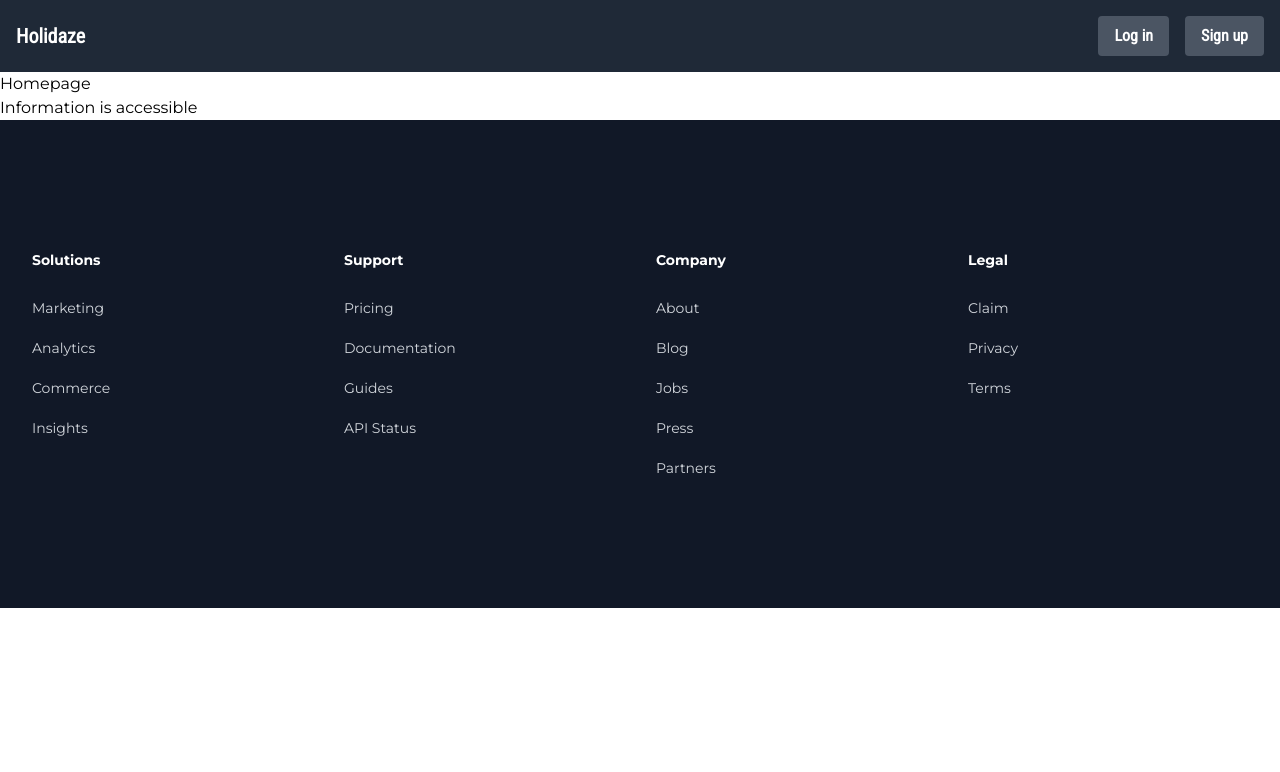
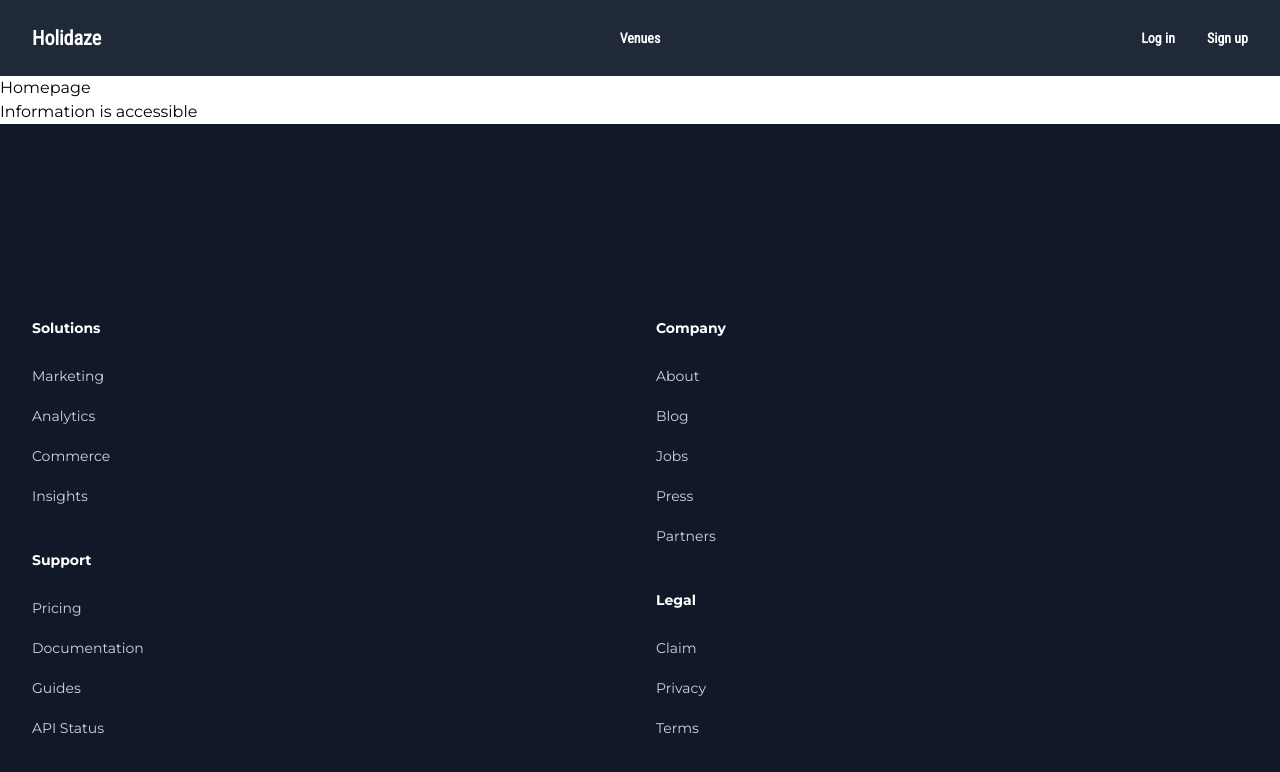
Before and after one commit to Ilona-front-end/booking-website, a React (Create React App) app: page / in a window 1280 px wide. Shown: the top 772 px of the page. Built offline with nearby package versions, Linux system fonts and the light colour scheme.

Commit message:
header burger menu add

```diff
--- a/package.json
+++ b/package.json
@@ -3,6 +3,7 @@
   "version": "0.1.0",
   "private": true,
   "dependencies": {
+    "@headlessui/react": "^1.7.14",
     "@reduxjs/toolkit": "^1.9.3",
     "@testing-library/jest-dom": "^5.16.5",
     "@testing-library/react": "^13.4.0",
--- a/src/components/shared/Header.js
+++ b/src/components/shared/Header.js
@@ -1,9 +1,77 @@
-import React from 'react';
+// import React from 'react';
+// import { Link } from 'react-router-dom';
+// import { FaUser } from 'react-icons/fa';
+// import handleLogOut from '../../utils/handleLogOut';
+
+// function Header() {
+//   let isLoggedIn;
+
+//   // get from localStorage
+//   const token = localStorage.getItem('token');
+//   if (token) {
+//     isLoggedIn = true;
+//   } else {
+//     isLoggedIn = false;
+//   }
+
+//   return (
+//     <header className="font-serif flex flex-col sm:flex-row items-center justify-between bg-gray-800 p-4 max-w-screen-xl mx-auto">
+//       <div className="flex items-center mb-4 sm:mb-0">
+//         <Link to="/" className="text-white text-xl font-bold">
+//           Holidaze
+//         </Link>
+//       </div>
+//       <div className="flex items-center">
+//         {isLoggedIn ? (
+//           <>
+//             <Link to="/profile" className="text-white mr-4">
+//               <FaUser size={20} />
+//             </Link>
+//             <button
+//               onClick={handleLogOut}
+//               className="bg-gray-600 hover:bg-gray-700 text-white font-semibold py-2 px-4 rounded"
+//             >
+//               Log out
+//             </button>
+//           </>
+//         ) : (
+//           <>
+//             <Link
+//               to="/login"
+//               className="bg-gray-600 hover:bg-gray-700 text-white font-semibold py-2 px-4 rounded mr-4"
+//             >
+//               Log in
+//             </Link>
+//             <Link
+//               to="/signup"
+//               className="bg-gray-600 hover:bg-gray-700 text-white font-semibold py-2 px-4 rounded"
+//             >
+//               Sign up
+//             </Link>
+//           </>
+//         )}
+//       </div>
+//     </header>
+//   );
+// }
+
+// export default Header;
+
 import { Link } from 'react-router-dom';
+import { useState } from 'react';
+import { Dialog } from '@headlessui/react';
+import { AiOutlineMenu, AiOutlineClose, AiOutlineLogin } from 'react-icons/ai';
 import { FaUser } from 'react-icons/fa';
 import handleLogOut from '../../utils/handleLogOut';
 
-function Header() {
+const navigationHeader = [
+  { name: 'All Venues', href: '/venues' },
+  { name: 'My Venues', href: '/' },
+  { name: 'Create Venue', href: '/' },
+  { name: '??', href: '/' },
+];
+
+export default function Header() {
   let isLoggedIn;
 
   // get from localStorage
@@ -14,22 +82,69 @@
     isLoggedIn = false;
   }
 
+  const [mobileMenuOpen, setMobileMenuOpen] = useState(false);
+
   return (
-    <header className="font-serif flex flex-col sm:flex-row items-center justify-between bg-gray-800 p-4 max-w-screen-xl mx-auto">
-      <div className="flex items-center mb-4 sm:mb-0">
-        <Link to="/" className="text-white text-xl font-bold">
+    <header>
+      {/* Header */}
+      <nav className="font-serif flex flex-row xs:flex-col items-center justify-between bg-gray-800 p-4 max-w-screen-xl mx-auto">
+        {/* Holidaze logo */}
+        <div className="flex lg:flex-1">
+          <Link
+            to="/"
+            className="text-white text-xl font-bold hover:bg-gray-700 py-2 px-4 rounded"
+          >
             Holidaze
           </Link>
         </div>
-      <div className="flex items-center">
+        {/* Burger menu - Side menu is closed */}
+        <div className="flex lg:hidden">
+          <button
+            type="button"
+            className="-m-2.5 inline-flex items-center justify-center rounded-md p-2.5 text-gray-400 hover:bg-gray-700"
+            onClick={() => setMobileMenuOpen(true)}
+          >
+            {/* Open header menu  - close icon */}
+            <span className="sr-only">Open header menu</span>
+            <AiOutlineMenu className="h-6 w-6" aria-hidden="true" />
+          </button>
+        </div>
+        {/* Desktop navigation */}
+        <div className="hidden lg:flex lg:gap-x-12">
+          {isLoggedIn ? (
+            navigationHeader.map((item) => (
+              <a
+                key={item.name}
+                href={item.href}
+                className="hover:bg-gray-700 text-white font-semibold text-sm py-2 px-4 rounded"
+              >
+                {item.name}
+              </a>
+            ))
+          ) : (
+            <a
+              key="venues"
+              href="/venues"
+              className="text-sm font-semibold hover:bg-gray-700 py-2 px-4 rounded text-white"
+            >
+              Venues
+            </a>
+          )}
+        </div>
+        {/* Desktop navigation - last link */}
+        <div className="hidden lg:flex lg:flex-1 lg:justify-end">
+          <div className="flex flex-center">
             {isLoggedIn ? (
               <>
-            <Link to="/profile" className="text-white mr-4">
-              <FaUser size={20} />
+                <Link
+                  to="/profile"
+                  className="hover:bg-gray-700 text-white font-semibold text-sm py-2 px-4 rounded"
+                >
+                  <FaUser size={18} />
                 </Link>
                 <button
                   onClick={handleLogOut}
-              className="bg-gray-600 hover:bg-gray-700 text-white font-semibold py-2 px-4 rounded"
+                  className="hover:bg-gray-700 text-white font-semibold text-sm py-2 px-4 rounded"
                 >
                   Log out
                 </button>
@@ -38,21 +153,78 @@
               <>
                 <Link
                   to="/login"
-              className="bg-gray-600 hover:bg-gray-700 text-white font-semibold py-2 px-4 rounded mr-4"
+                  className="text-sm font-semibold text-white hover:bg-gray-700 py-2 px-4 rounded"
                 >
                   Log in
                 </Link>
                 <Link
                   to="/signup"
-              className="bg-gray-600 hover:bg-gray-700 text-white font-semibold py-2 px-4 rounded"
+                  className="text-sm font-semibold text-white hover:bg-gray-700 py-2 px-4 rounded"
                 >
                   Sign up
                 </Link>
               </>
             )}
           </div>
+        </div>
+      </nav>
+      {/* Mobile navigation - burger menu has been clicked */}
+      <Dialog
+        as="div"
+        className="lg:hidden"
+        open={mobileMenuOpen}
+        onClose={setMobileMenuOpen}
+      >
+        <div className="fixed inset-0 z-50" />
+        <Dialog.Panel className="fixed inset-y-0 right-0 z-50 w-full overflow-y-auto bg-white px-6 py-6 sm:max-w-sm sm:ring-1 sm:ring-gray-900/10 md:max-w-sm md:ring-1 md:ring-gray-900/10">
+          {/* Side menu */}
+          <div className="flex items-center justify-between">
+            <Link to="/" className="text-black text-xl font-bold">
+              Holidaze
+            </Link>
+            <button
+              type="button"
+              className="-m-2.5 rounded-md p-2.5 text-gray-700"
+              onClick={() => setMobileMenuOpen(false)}
+            >
+              {/* Close header menu */}
+              <span className="sr-only">Close menu</span>
+              <AiOutlineClose className="h-6 w-6" aria-hidden="true" />
+            </button>
+          </div>
+          <div className="mt-6 flow-root">
+            <div className="-my-6 divide-y divide-gray-500/10">
+              <div className="space-y-2 py-6">
+                {navigationHeader.map((item) => (
+                  <a
+                    key={item.name}
+                    href={item.href}
+                    className="-mx-3 block rounded-lg px-3 py-2 text-base font-semibold leading-7 text-gray-900 hover:bg-gray-50"
+                  >
+                    {item.name}
+                  </a>
+                ))}
+              </div>
+              <div className="py-6 flex flex-col">
+                <Link
+                  to="/login"
+                  className="flex items-center -mx-3 rounded-lg px-3 py-2.5 text-base font-semibold leading-7 text-gray-900 hover:bg-gray-50"
+                >
+                  <AiOutlineLogin className="mr-3 h-6 w-6" aria-hidden="true" />
+                  Log in
+                </Link>
+                <Link
+                  to="/signup"
+                  className="flex items-center -mx-3 rounded-lg px-3 py-2.5 text-base font-semibold leading-7 text-gray-900 hover:bg-gray-50"
+                >
+                  <AiOutlineLogin className="mr-3 h-6 w-6" aria-hidden="true" />
+                  Sign up
+                </Link>
+              </div>
+            </div>
+          </div>
+        </Dialog.Panel>
+      </Dialog>
     </header>
   );
 }
-
-export default Header;
--- a/tailwind.config.js
+++ b/tailwind.config.js
@@ -6,6 +6,12 @@
       sans: ['Montserrat', 'sans-serif'],
       serif: ['Roboto Condensed', 'serif'],
     },
+    screens: {
+      xs: { min: '0px', max: '370px' },
+      sm: { min: '371px', max: '767px' },
+      md: { min: '768px', max: '1023px' },
+      lg: { min: '1024px' },
+    },
   },
   plugins: [],
-}
+};
```
Also changed, not shown: 1 other file (tests, documents, lock files or other folders). Lines whose indentation alone changed are shown as unchanged.
